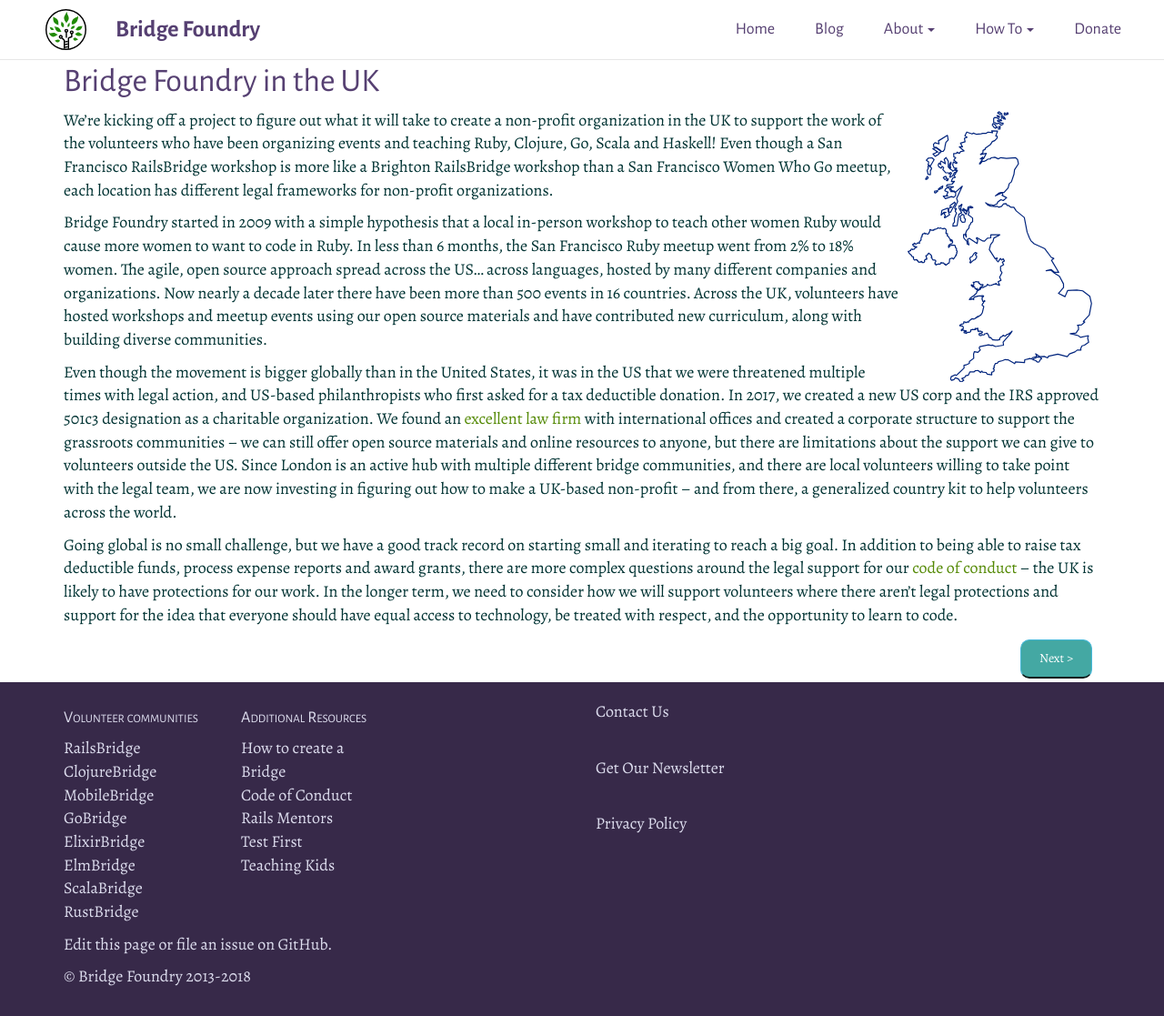
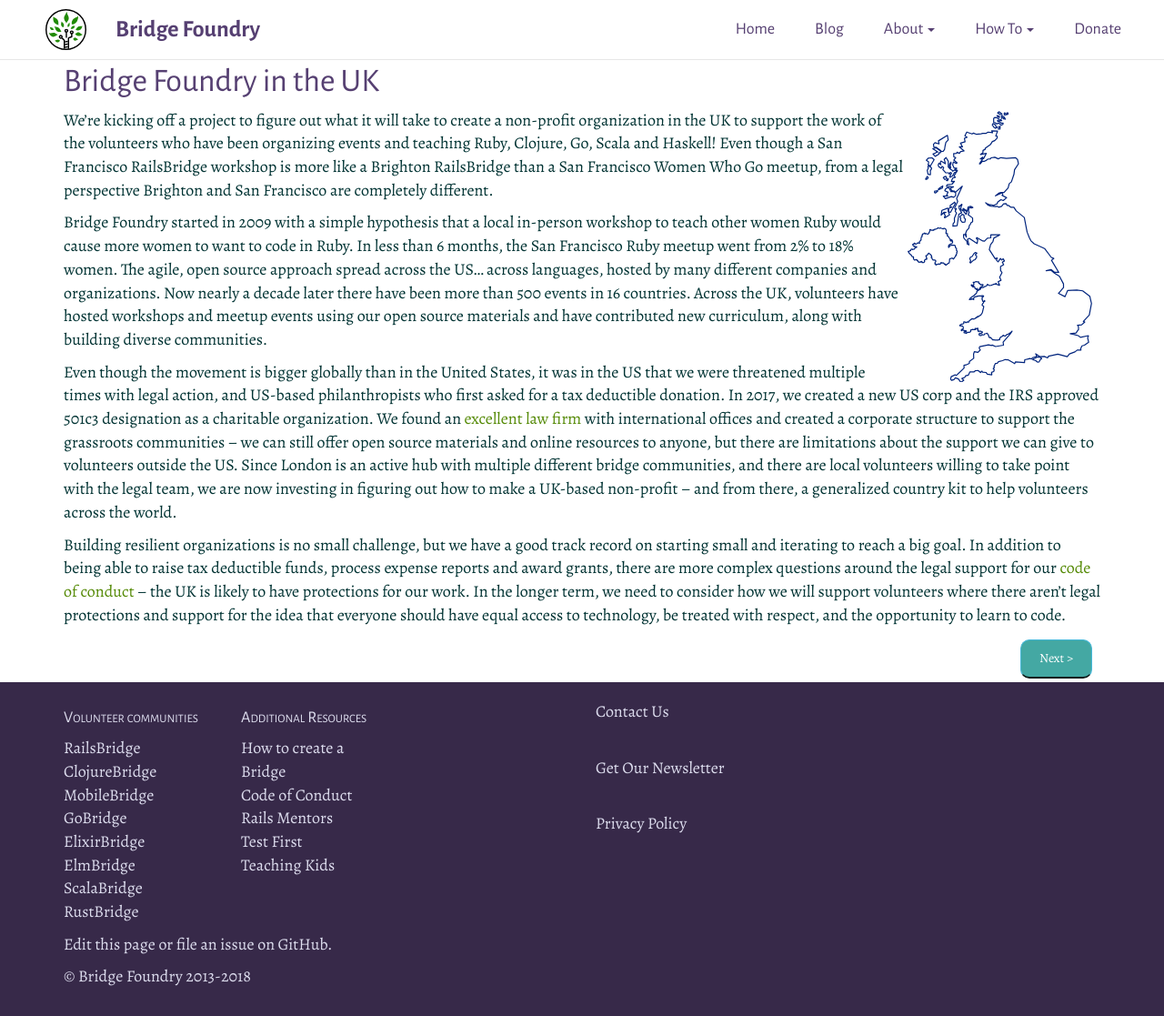
Before and after one commit to Satsaimistoowqp/bridgefoundry.github.io, a Jekyll site: the page built from _posts/2019-05-11-uk-bridge-foundry.md, in a window 1280 px wide and 1117 px high. Shown: the whole window at 91% size. Built offline with Jekyll 4.4.1, drawn with Linux system fonts in a browser that asks for light colours.

Commit message:
word tweaks and wrapping

```diff
--- a/_posts/2019-05-11-uk-bridge-foundry.md
+++ b/_posts/2019-05-11-uk-bridge-foundry.md
@@ -4,11 +4,43 @@
 tags: ready
 ---
 <img src="{{ site.github.url }}/images/blog/2019-05-11-uk-bridge-foundry/uk_outline.svg" height="300" style="float:right" />
-We’re kicking off a project to figure out what it will take to create a non-profit organization in the UK to support the work of the volunteers who have been organizing events and teaching Ruby, Clojure, Go, Scala and Haskell! Even though a San Francisco RailsBridge workshop is more like a Brighton RailsBridge workshop than a San Francisco Women Who Go meetup, each location has different  legal frameworks for non-profit organizations.
+We’re kicking off a project to figure out what it will take to create a
+non-profit organization in the UK to support the work of the volunteers who have
+been organizing events and teaching Ruby, Clojure, Go, Scala and Haskell! Even
+though a San Francisco RailsBridge workshop is more like a Brighton RailsBridge
+than a San Francisco Women Who Go meetup, from a legal perspective Brighton and
+San Francisco are completely different.
 <!--more-->
 
-Bridge Foundry started in 2009 with a simple hypothesis that a local in-person workshop to teach other women Ruby would cause more women to want to code in Ruby. In less than 6 months, the San Francisco Ruby meetup went from 2% to 18% women. The agile, open source approach spread across the US… across languages, hosted by many different companies and organizations. Now nearly a decade later there have been more than 500 events in 16 countries. Across the UK, volunteers have hosted workshops and meetup events using our open source materials and have contributed new curriculum, along with building diverse communities.
+Bridge Foundry started in 2009 with a simple hypothesis that a local in-person
+workshop to teach other women Ruby would cause more women to want to code in
+Ruby. In less than 6 months, the San Francisco Ruby meetup went from 2% to 18%
+women. The agile, open source approach spread across the US… across languages,
+hosted by many different companies and organizations. Now nearly a decade later
+there have been more than 500 events in 16 countries. Across the UK, volunteers
+have hosted workshops and meetup events using our open source materials and have
+contributed new curriculum, along with building diverse communities.
 
-Even though the movement is bigger globally than in the United States, it was in the US that we were threatened multiple times with legal action, and US-based philanthropists who first asked for a tax deductible donation. In 2017, we created a new US corp and the IRS approved 501c3 designation as a charitable organization. We found an [excellent law firm](https://www.nixonpeabody.com) with international offices and created a corporate structure to support the grassroots communities – we can still offer open source materials and online resources to anyone, but there are limitations about the support we can give to volunteers outside the US. Since London is an active hub with multiple different bridge communities, and there are local volunteers willing to take point with the legal team, we are now investing in figuring out how to make a UK-based non-profit -- and from there, a generalized country kit to help volunteers across the world.
+Even though the movement is bigger globally than in the United States, it was in
+the US that we were threatened multiple times with legal action, and US-based
+philanthropists who first asked for a tax deductible donation. In 2017, we
+created a new US corp and the IRS approved 501c3 designation as a charitable
+organization. We found an [excellent law firm](https://www.nixonpeabody.com)
+with international offices and created a corporate structure to support the
+grassroots communities – we can still offer open source materials and online
+resources to anyone, but there are limitations about the support we can give to
+volunteers outside the US. Since London is an active hub with multiple different
+bridge communities, and there are local volunteers willing to take point with
+the legal team, we are now investing in figuring out how to make a UK-based
+non-profit -- and from there, a generalized country kit to help volunteers
+across the world.
 
-Going global is no small challenge, but we have a good track record on starting small and iterating to reach a big goal. In addition to being able to raise tax deductible funds, process expense reports and award grants, there are more complex questions around the legal support for our [code of conduct](http://bridgefoundry.org/code-of-conduct) – the UK is likely to have protections for our work. In the longer term, we need to consider how we will support volunteers where there aren’t legal protections and support for the idea that everyone should have equal access to technology, be treated with respect, and the opportunity to learn to code.
+Building resilient organizations is no small challenge, but we have a good track
+record on starting small and iterating to reach a big goal. In addition to being
+able to raise tax deductible funds, process expense reports and award grants,
+there are more complex questions around the legal support for our [code of
+conduct](http://bridgefoundry.org/code-of-conduct) – the UK is likely to have
+protections for our work. In the longer term, we need to consider how we will
+support volunteers where there aren’t legal protections and support for the idea
+that everyone should have equal access to technology, be treated with respect,
+and the opportunity to learn to code.
```
